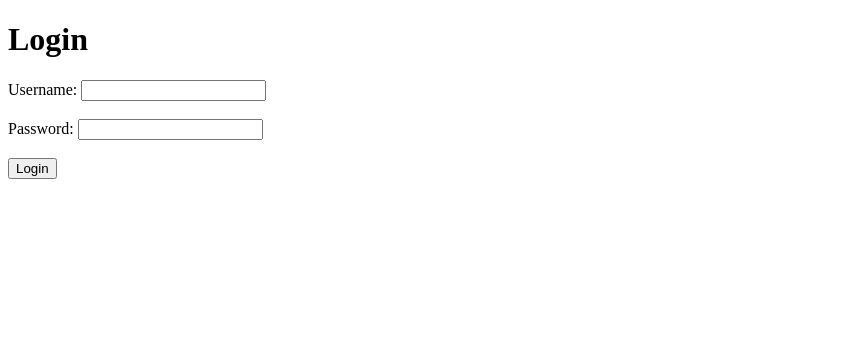
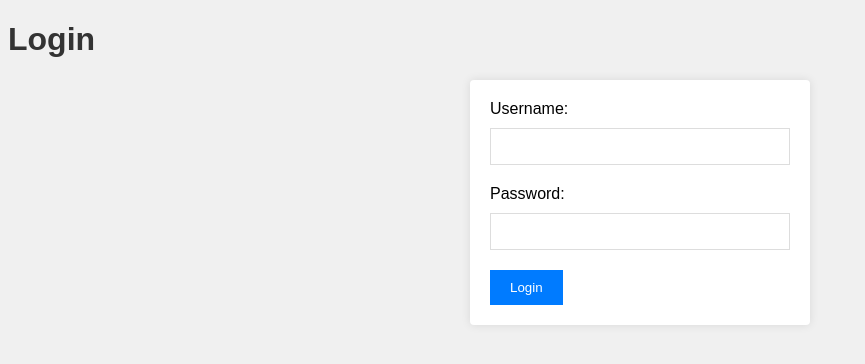
Before and after one commit to Dominic-Miller/Stock-Market-Trading-Bot, a Django app: page /login/ in a window 1280 px wide. Shown: the top 364 px of the page, without its empty margins (0-865 px from the left). Run offline with Django 4.2, Linux system fonts and the light colour scheme.

Commit message:
Update login.html to fix formatting

```diff
--- a/Source-Code/Frontend/stb/templates/login.html
+++ b/Source-Code/Frontend/stb/templates/login.html
@@ -1,21 +1,61 @@
-<!-- FILEPATH: /c:/Users/kianh/ML-Trading-Bot-2/templates/login.html -->
-
 <!DOCTYPE html>
 <html>
     <head>
         <title>Login</title>
+        <style>
+            body {
+                background-color: #f0f0f0;
+                font-family: Arial, sans-serif;
+            }
+            h1 {
+                color: #333;
+            }
+            form {
+                background-color: #fff;
+                padding: 20px;
+                margin: 0 auto;
+                width: 300px;
+                border-radius: 4px;
+                box-shadow: 0 0 10px rgba(0, 0, 0, 0.1);
+            }
+            label {
+                display: block;
+                margin-bottom: 10px;
+            }
+            input[type="text"], input[type="password"] {
+                padding: 10px;
+                border: 1px solid #ddd;
+                width: 100%;
+                box-sizing: border-box;
+                margin-bottom: 20px;
+            }
+            input[type="submit"] {
+                padding: 10px 20px;
+                background-color: #007BFF;
+                border: none;
+                color: #fff;
+                cursor: pointer;
+            }
+            input[type="submit"]:hover {
+                background-color: #0056b3;
+            }
+            .error {
+                color: red;
+                margin-bottom: 20px;
+            }
+        </style>
     </head>
     <body>
         <h1>Login</h1>
         {% if error %}
-            <p>{{ error }}</p>
+            <p class="error">{{ error }}</p>
         {% endif %}
         <form method="POST" action="{% url 'login' %}">
             {% csrf_token %}
             <label for="username">Username:</label>
-            <input type="text" id="username" name="username"><br><br>
+            <input type="text" id="username" name="username">
             <label for="password">Password:</label>
-            <input type="password" id="password" name="password"><br><br>
+            <input type="password" id="password" name="password">
             <input type="submit" value="Login">
         </form>
     </body>
```
